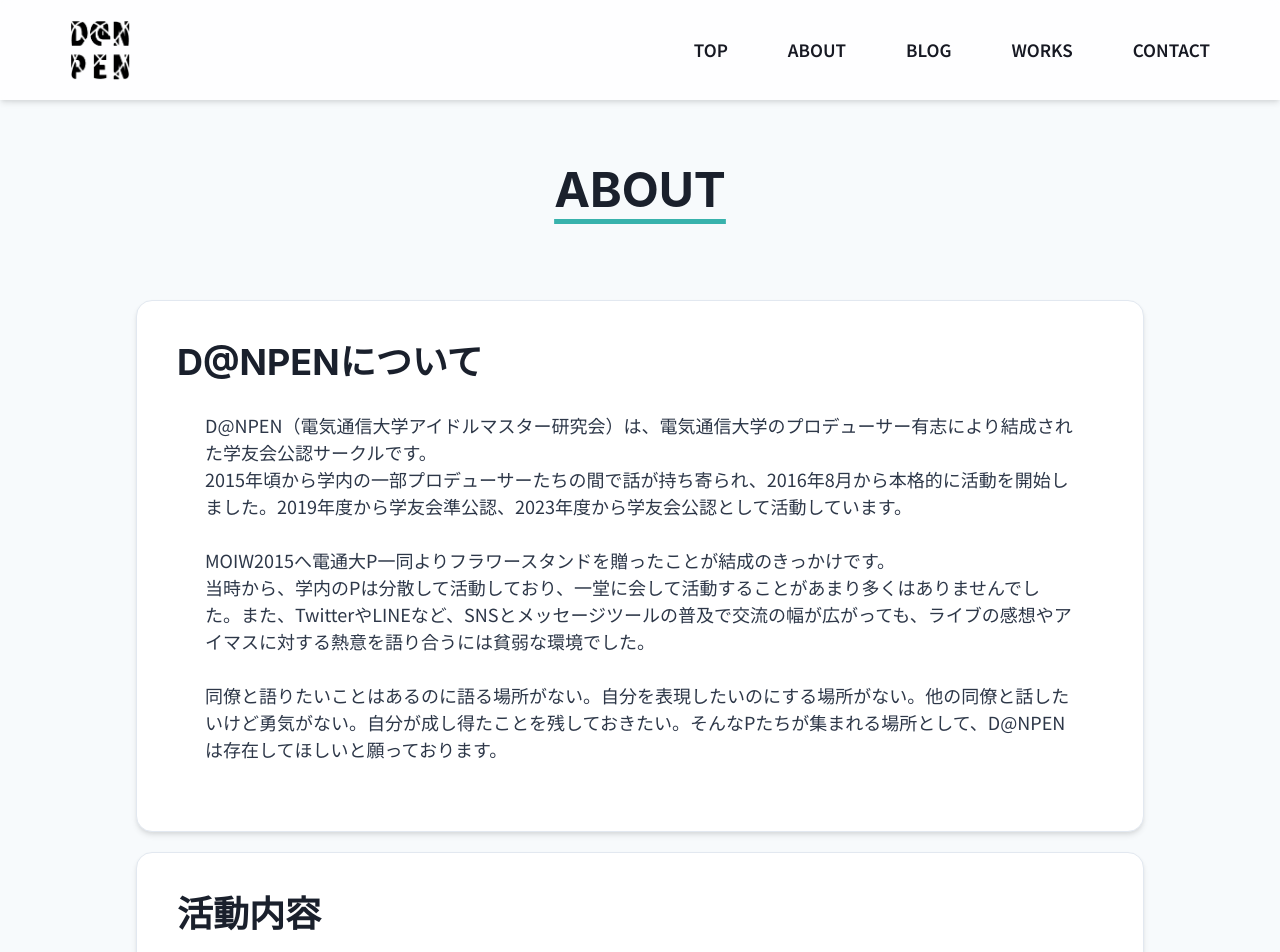
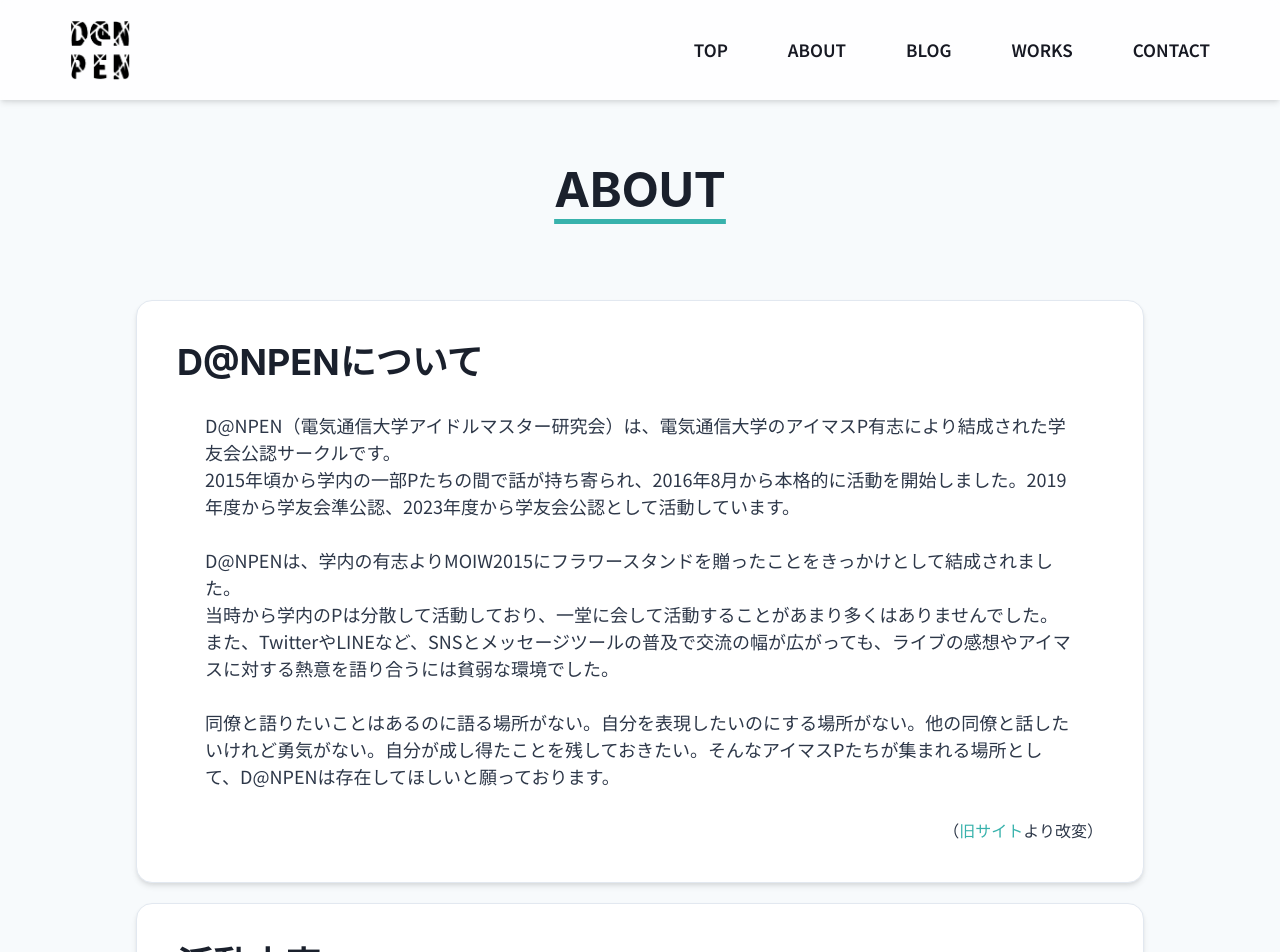
Before and after one commit to tkmrmr/uec-imas-website, a Next.js app: page /about in a window 1280 px wide. Shown: the top 952 px of the page. Built offline with nearby package versions, Linux system fonts and the light colour scheme.

Commit message:
「D@NPENについて」変更

```diff
--- a/app/about/page.tsx
+++ b/app/about/page.tsx
@@ -1,4 +1,4 @@
-import { Box, Text, Heading, Stack } from "@chakra-ui/react";
+import { Box, Text, Heading, Stack, Link } from "@chakra-ui/react";
 
 export default function About() {
   return (
@@ -19,13 +19,24 @@
             my={{ base: 4, md: 7 }}
             fontSize={{ base: "md", md: "lg" }}
           >
-            {`D@NPEN（電気通信大学アイドルマスター研究会）は、電気通信大学のプロデューサー有志により結成された学友会公認サークルです。
-              2015年頃から学内の一部プロデューサーたちの間で話が持ち寄られ、2016年8月から本格的に活動を開始しました。2019年度から学友会準公認、2023年度から学友会公認として活動しています。
-
-              MOIW2015へ電通大P一同よりフラワースタンドを贈ったことが結成のきっかけです。
-              当時から、学内のPは分散して活動しており、一堂に会して活動することがあまり多くはありませんでした。また、TwitterやLINEなど、SNSとメッセージツールの普及で交流の幅が広がっても、ライブの感想やアイマスに対する熱意を語り合うには貧弱な環境でした。
-
-              同僚と語りたいことはあるのに語る場所がない。自分を表現したいのにする場所がない。他の同僚と話したいけど勇気がない。自分が成し得たことを残しておきたい。そんなPたちが集まれる場所として、D@NPENは存在してほしいと願っております。`}
+            D@NPEN（電気通信大学アイドルマスター研究会）は、電気通信大学のアイマスP有志により結成された学友会公認サークルです。
+            <br />
+            2015年頃から学内の一部Pたちの間で話が持ち寄られ、2016年8月から本格的に活動を開始しました。2019年度から学友会準公認、2023年度から学友会公認として活動しています。
+            <br />
+            <br />
+            D@NPENは、学内の有志よりMOIW2015にフラワースタンドを贈ったことをきっかけとして結成されました。
+            <br />
+            当時から学内のPは分散して活動しており、一堂に会して活動することがあまり多くはありませんでした。また、TwitterやLINEなど、SNSとメッセージツールの普及で交流の幅が広がっても、ライブの感想やアイマスに対する熱意を語り合うには貧弱な環境でした。
+            <br />
+            <br />
+            同僚と語りたいことはあるのに語る場所がない。自分を表現したいのにする場所がない。他の同僚と話したいけれど勇気がない。自分が成し得たことを残しておきたい。そんなアイマスPたちが集まれる場所として、D@NPENは存在してほしいと願っております。
+          </Text>
+          <Text textAlign="right">
+            （
+            <Link href="https://uec-imas.tumblr.com/about" color="teal.400">
+              旧サイト
+            </Link>
+            より改変）
           </Text>
         </Box>
         <Box
```
